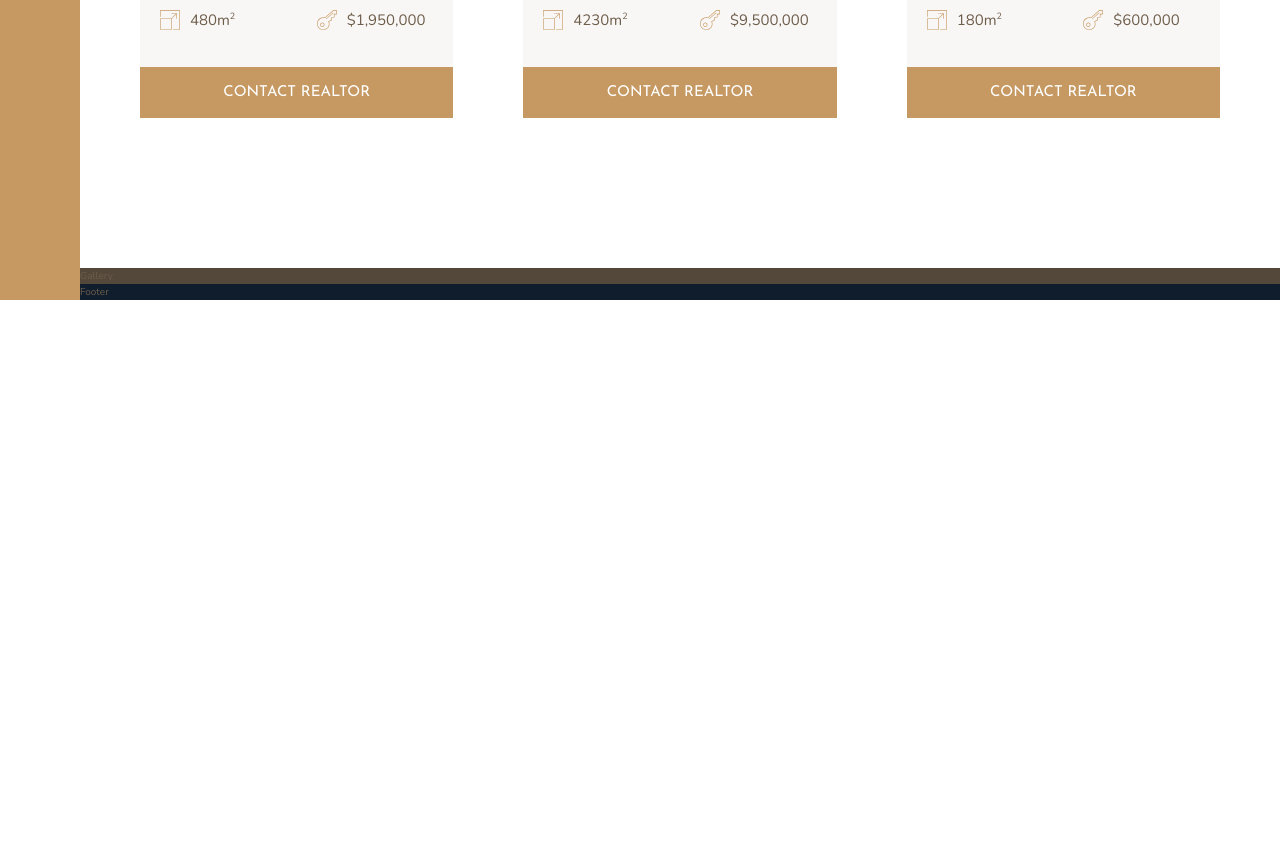
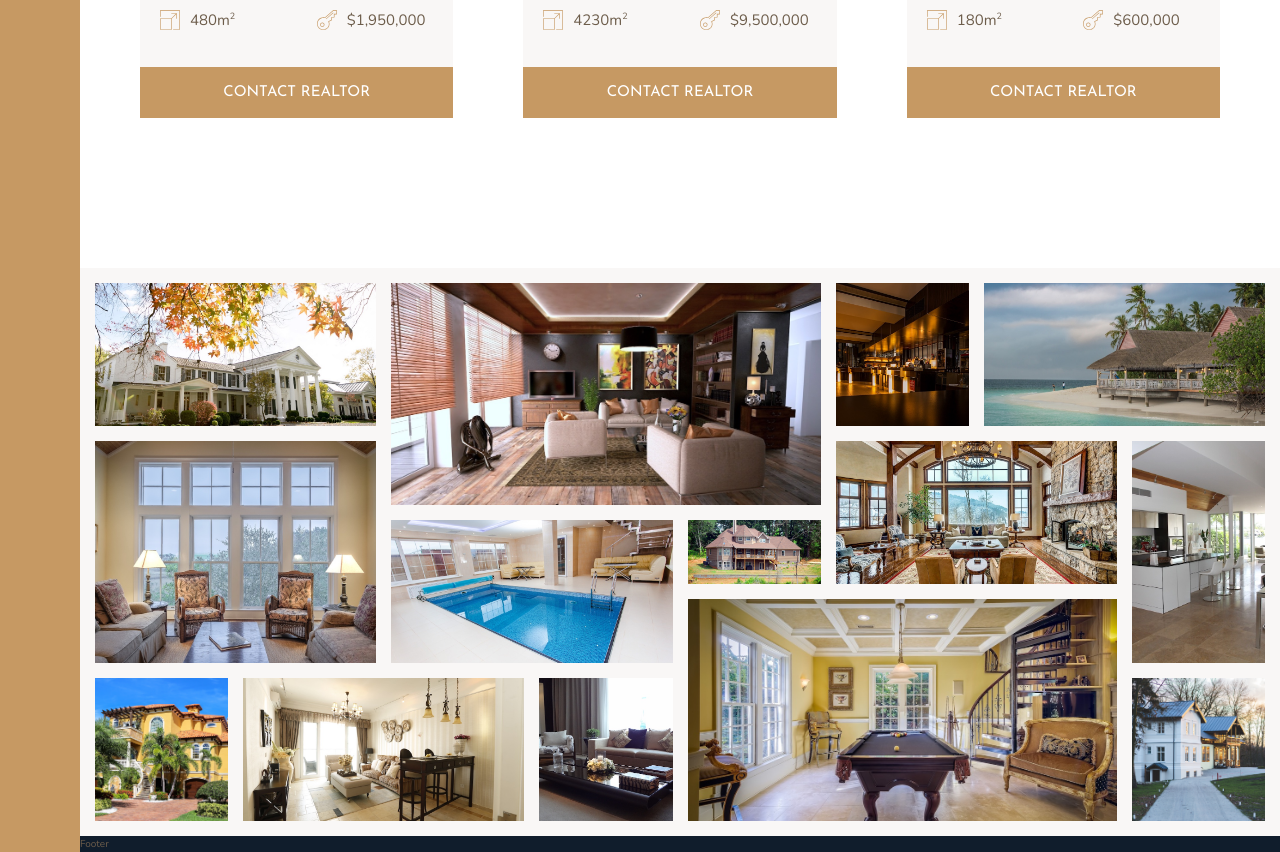
Before and after one commit to Alvarny/CSS-Nexter, a website: page index.html in a window 1280 px wide. Shown: the part 2798-3650 px from the top of the page. Before the commit the page ends 3098 px from the top, so only its background shows below. Drawn offline with nearby package versions, Linux system fonts and the light colour scheme.

Commit message:
Built gallery section

```diff
--- a/index.html
+++ b/index.html
@@ -488,7 +488,22 @@
 
         <!-- Gallery -->
         <section class="gallery">
-            Gallery
+
+            <figure class="gallery__item gallery__item--1"><img src="img/gal-1.jpeg" alt="Gallery image 1" class="gallery__img"></figure>
+            <figure class="gallery__item gallery__item--2"><img src="img/gal-2.jpeg" alt="Gallery image 2" class="gallery__img"></figure>
+            <figure class="gallery__item gallery__item--3"><img src="img/gal-3.jpeg" alt="Gallery image 3" class="gallery__img"></figure>
+            <figure class="gallery__item gallery__item--4"><img src="img/gal-4.jpeg" alt="Gallery image 4" class="gallery__img"></figure>
+            <figure class="gallery__item gallery__item--5"><img src="img/gal-5.jpeg" alt="Gallery image 5" class="gallery__img"></figure>
+            <figure class="gallery__item gallery__item--6"><img src="img/gal-6.jpeg" alt="Gallery image 6" class="gallery__img"></figure>
+            <figure class="gallery__item gallery__item--7"><img src="img/gal-7.jpeg" alt="Gallery image 7" class="gallery__img"></figure>
+            <figure class="gallery__item gallery__item--8"><img src="img/gal-8.jpeg" alt="Gallery image 8" class="gallery__img"></figure>
+            <figure class="gallery__item gallery__item--9"><img src="img/gal-9.jpeg" alt="Gallery image 9" class="gallery__img"></figure>
+            <figure class="gallery__item gallery__item--10"><img src="img/gal-10.jpeg" alt="Gallery image 10" class="gallery__img"></figure>
+            <figure class="gallery__item gallery__item--11"><img src="img/gal-11.jpeg" alt="Gallery image 11" class="gallery__img"></figure>
+            <figure class="gallery__item gallery__item--12"><img src="img/gal-12.jpeg" alt="Gallery image 12" class="gallery__img"></figure>
+            <figure class="gallery__item gallery__item--13"><img src="img/gal-13.jpeg" alt="Gallery image 13" class="gallery__img"></figure>
+            <figure class="gallery__item gallery__item--14"><img src="img/gal-14.jpeg" alt="Gallery image 14" class="gallery__img"></figure>
+
         </section>
 
         <!-- Footer -->
--- a/sass/_gallery.scss
+++ b/sass/_gallery.scss
@@ -1,9 +1,85 @@
 .gallery {
 
     // Formatting
-    background-color: $color-grey-dark-1;
+    background-color: $color-grey-light-1;
+    padding: 1.5rem;
 
     // Positioning
     grid-column: full-start / full-end;
 
+    // Formatting
+    display: grid;
+    grid-template-columns: repeat(8, 1fr);
+    grid-template-rows: repeat(7, 5vw); // Keep aspect ratio
+    grid-gap: 1.5rem;
+
+
+    &__img {
+        width: 100%;
+        height: 100%;
+        object-fit: cover;
+        display: block; // hide white-space
+    }
+
+
+    &__item {
+
+        &--1 {
+            grid-row: 1 / span 2;
+            grid-column: 1 / span 2;
+        }
+        &--2 {
+            grid-row: 1 / span 3;
+            grid-column: 3 / span 3;
+        }
+        &--3 {
+            grid-row: 1 / span 2;
+            grid-column: 6 / 7;
+        }
+        &--4 {
+            grid-row: 1 / span 2;
+            grid-column: 7 / -1;
+        }
+        &--5 {
+            grid-row: 3 / span 3;
+            grid-column: 1 / span 2;
+        }
+        &--6 {
+            grid-row: 4 / span 2;
+            grid-column: 3 / span 2;
+        }
+        &--7 {
+            grid-row: 4 / span 1;
+            grid-column: 5 / span 1;
+        }
+        &--8 {
+            grid-row: 3 / span 2;
+            grid-column: 6 / span 2;
+        }
+        &--9 {
+            grid-row: 3 / span 3;
+            grid-column: 8 / -1;
+        }
+        &--10 {
+            grid-row: 6 / span 2;
+            grid-column: 1 / 2;
+        }
+        &--11 {
+            grid-row: 6 / span 2;
+            grid-column: 2 / span 2;
+        }
+        &--12 {
+            grid-row: 6 / span 2;
+            grid-column: 4 / span 1;
+        }
+        &--13 {
+            grid-row: 5 / span 3;
+            grid-column: 5 / span 3;
+        }
+        &--14 {
+            grid-row: 6 / span 2;
+            grid-column: 8 / -1;
+        }
+
+    }
 }
```
Also changed, not shown: css/style.css.
